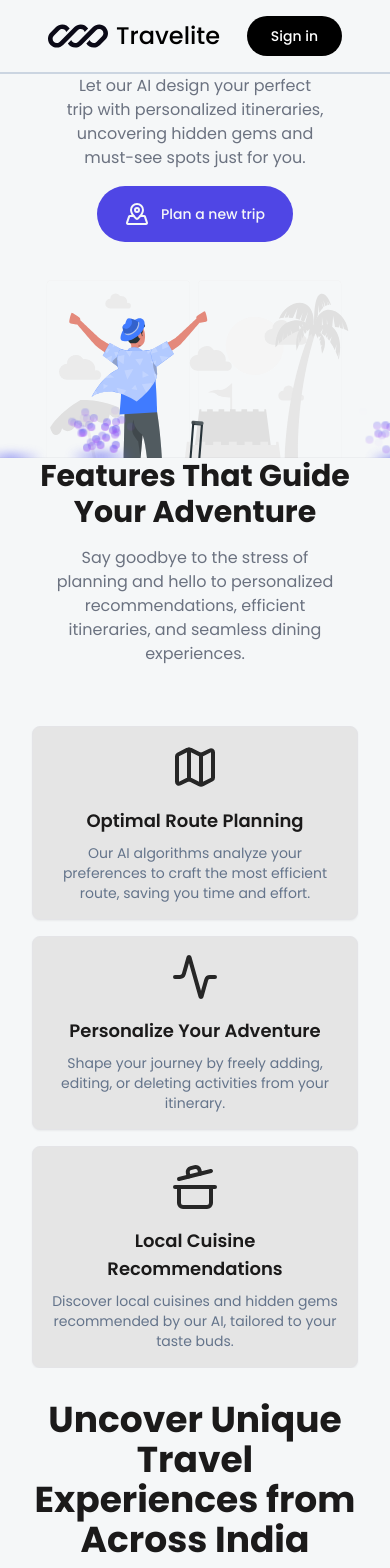
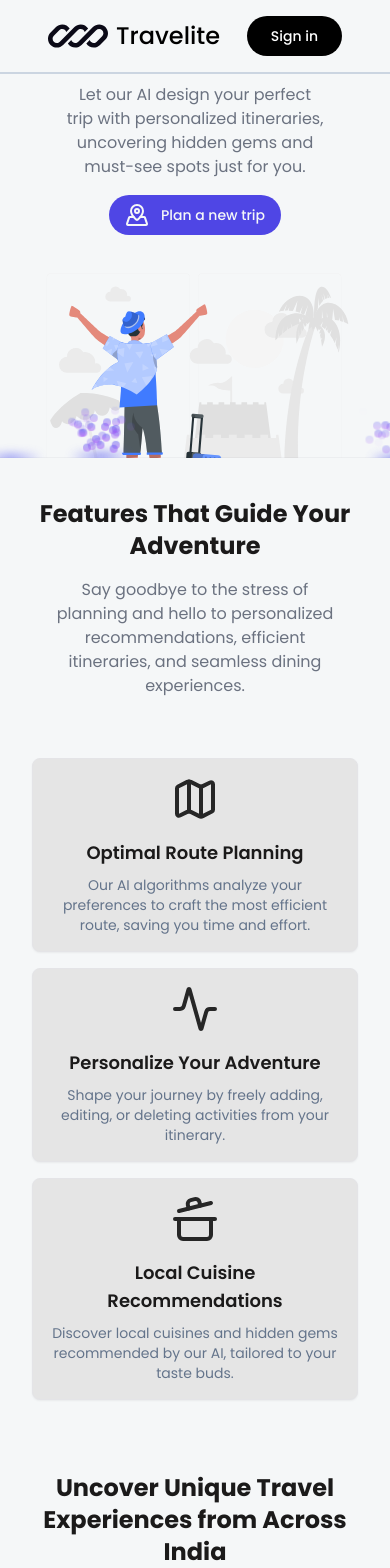
Before and after one commit to Akshansh029/Travelite, a Next.js app: page / in a window 390 px wide. Shown: the top 1568 px of the page. Built offline with nearby package versions, Linux system fonts and the light colour scheme; no server answers.

Commit message:
making responsive

```diff
--- a/src/app/create-trip/page.jsx
+++ b/src/app/create-trip/page.jsx
@@ -31,6 +31,7 @@ const CreateTrip = () => {
   const [inputPeople, setInputPeople] = useState("");
 
   const { isLoaded, user } = useUser(); // Access user information
+  console.log(user);
 
   const router = useRouter();
 
@@ -62,7 +63,7 @@ const CreateTrip = () => {
     }
     // passing final prompt to gemini model
     const result = await chatSession.sendMessage(FINAL_PROMPT);
-    console.log(result?.response?.text());
+    // console.log(result?.response?.text());
     setLoading(false);
     SaveAiTrip(result?.response?.text(), destination, days, budget, people);
   };
@@ -105,16 +106,16 @@ const CreateTrip = () => {
   };
 
   // for printing value of formdata
-  useEffect(() => {
-    if (
-      formData.destination ||
-      formData.days ||
-      formData.budget ||
-      formData.people
-    ) {
-      console.log("Form Data:", formData);
-    }
-  }, [formData]);
+  // useEffect(() => {
+  //   if (
+  //     formData.destination ||
+  //     formData.days ||
+  //     formData.budget ||
+  //     formData.people
+  //   ) {
+  //     console.log("Form Data:", formData);
+  //   }
+  // }, [formData]);
 
   useEffect(() => {
     if (currentInput.length > 0) {
--- a/src/app/page.tsx
+++ b/src/app/page.tsx
@@ -1,20 +1,18 @@
 "use client";
 import { HeroHighlightText } from "@/components/HeroHighlight";
 import { motion, useInView } from "framer-motion";
-import { Button } from "@/components/ui/button";
-import { ActivityIcon, CookingPotIcon, MapIcon, MapPinned } from "lucide-react";
+import { ActivityIcon, CookingPotIcon, MapIcon } from "lucide-react";
 import Image from "next/image";
 import { Card } from "@/components/ui/card";
 import { useRef } from "react";
 import { LayoutGridDemo } from "@/components/LayoutGrid";
 import { BackgroundBeamsWithCollision } from "@/components/ui/background-beams-with-collision";
 import { useRouter } from "next/navigation";
+import NewTripButton from "@/components/NewTripButton";
 
 export default function Home() {
   const ref1 = useRef(null);
   const ref2 = useRef(null);
-
-  const router = useRouter();
 
   const isInView1 = useInView(ref1, { once: true, amount: 0.3 });
   const isInView2 = useInView(ref2, { once: true, amount: 0.3 });
@@ -44,8 +42,7 @@ export default function Home() {
     <main className="overflow-y-auto landing-bg">
       <BackgroundBeamsWithCollision>
         <motion.section
-          className="pt-10 px-5 min-h-screen landing-bg flex flex-col items-center justify-center text-center"
-          // style={{ height: "calc(100vh - 72px)" }}
+          className="min-h-screen pt-10 px-5 flex flex-col items-center justify-center text-center"
           initial={{ opacity: 0, y: 20 }}
           animate={{ opacity: 1, y: 0 }}
           transition={{ duration: 0.6, ease: [0.4, 0.0, 0.2, 1] }}
@@ -75,16 +72,7 @@ export default function Home() {
             animate={{ opacity: 1, y: 0 }}
             transition={{ delay: 0.6, duration: 0.6 }}
           >
-            <Button
-              variant={"ghost"}
-              onClick={() => router.push("/create-trip")}
-              className="flex gap-3 py-7 px-7 bg-indigo-600 mt-4 hover:bg-[#2653c4] rounded-full"
-            >
-              <MapPinned className="landing-white-text" />
-              <p className="text-neutral-300 text-sm md:text-lg font-medium landing-white-text">
-                Plan a new trip
-              </p>
-            </Button>
+            <NewTripButton />
           </motion.div>
 
           <motion.div
@@ -102,9 +90,11 @@ export default function Home() {
           </motion.div>
         </motion.section>
       </BackgroundBeamsWithCollision>
+
+      {/* Second Section */}
       <section
         ref={ref1}
-        className="hero px-8 md:px-20 min-h-screen flex flex-col items-center justify-center gap-5 text-center overflow-y-hidden"
+        className="py-10 px-8 md:px-20 min-h-screen flex flex-col items-center justify-center gap-5 text-center"
       >
         <motion.div
           initial="hidden"
@@ -114,7 +104,7 @@ export default function Home() {
         >
           <motion.h1
             variants={itemVariants}
-            className="text-3xl lg:text-4xl font-bold dark-heading-text"
+            className="text-2xl md:text-3xl lg:text-4xl font-bold dark-heading-text"
           >
             Features That Guide Your Adventure
           </motion.h1>
@@ -127,6 +117,7 @@ export default function Home() {
             experiences.
           </motion.p>
         </motion.div>
+
         <motion.div
           initial="hidden"
           animate={isInView1 ? "visible" : "hidden"}
@@ -145,6 +136,7 @@ export default function Home() {
               </p>
             </Card>
           </motion.div>
+
           <motion.div variants={itemVariants}>
             <Card className="flex flex-col items-center p-4 h-full bg-neutral-200">
               <ActivityIcon className="w-12 h-12 text-neutral-800" />
@@ -157,6 +149,7 @@ export default function Home() {
               </p>
             </Card>
           </motion.div>
+
           <motion.div variants={itemVariants}>
             <Card className="flex flex-col items-center p-4 h-full bg-neutral-200">
               <CookingPotIcon className="w-12 h-12 text-neutral-800" />
@@ -171,10 +164,9 @@ export default function Home() {
           </motion.div>
         </motion.div>
       </section>
-      <section
-        ref={ref2}
-        className="min-h-screen landing-bg text-white p-8 overflow-hidden"
-      >
+
+      {/* Third Section */}
+      <section ref={ref2} className="min-h-screen landing-bg text-white p-8">
         <motion.div
           initial="hidden"
           animate={isInView2 ? "visible" : "hidden"}
@@ -183,7 +175,7 @@ export default function Home() {
         >
           <motion.h2
             variants={itemVariants}
-            className="text-4xl font-bold text-center mb-4 dark-heading-text"
+            className="text-2xl md:text-3xl lg:text-4xl font-bold text-center mb-4 dark-heading-text"
           >
             Uncover Unique Travel Experiences from Across India
           </motion.h2>
@@ -198,6 +190,7 @@ export default function Home() {
             shared by travelers from all over India. See the country through
             their eyes and find the perfect adventure for you.
           </motion.p>
+
           <motion.div variants={itemVariants}>
             <LayoutGridDemo />
           </motion.div>
--- a/src/components/HeroHighlight.tsx
+++ b/src/components/HeroHighlight.tsx
@@ -1,6 +1,6 @@
 "use client";
 import { motion } from "framer-motion";
-import { HeroHighlight, Highlight } from "../components/ui/hero-highlight";
+import { Highlight } from "../components/ui/hero-highlight";
 
 export function HeroHighlightText() {
   return (
@@ -17,9 +17,11 @@ export function HeroHighlightText() {
         duration: 0.5,
         ease: [0.4, 0.0, 0.2, 1],
       }}
-      className="text-2xl px-4 md:text-4xl lg:text-5xl font-bold dark-heading-text dark:text-black max-w-4xl leading-relaxed lg:leading-snug text-center mx-auto"
+      className="text-3xl px-4 md:text-4xl lg:text-5xl font-bold dark-heading-text dark:text-black max-w-4xl leading-relaxed lg:leading-snug text-center mx-auto flex flex-col sm:flex-row items-center"
     >
-      Your Dream Trip,{" "}
+      <span className="text-3xl px-4 md:text-4xl lg:text-5xl font-bold dark-heading-text dark:text-black">
+        Your Dream Trip,
+      </span>
       <Highlight className="text-[#f5f7f8] dark:text-white py-1 px-4">
         AI-Approved
       </Highlight>
--- a/src/components/Navbar.tsx
+++ b/src/components/Navbar.tsx
@@ -10,7 +10,6 @@ import { useUser } from "@clerk/nextjs";
 export default function Navbar() {
   const router = useRouter();
   const user = useUser();
-  console.log(user);
 
   return (
     <nav className="sticky top-0 landing-bg text-black p-4 border-b-2 border-slate-300 z-[99] ">
--- /dev/null
+++ b/src/components/NewTripButton.jsx
@@ -0,0 +1,20 @@
+import React from "react";
+import { Button } from "@/components/ui/button";
+import { MapPinned } from "lucide-react";
+
+const NewTripButton = () => {
+  return (
+    <Button
+      variant={"ghost"}
+      onClick={() => router.push("/create-trip")}
+      className="flex gap-3 py-3 px-4 md:py-7 md:px-7 bg-indigo-600 mt-4 hover:bg-[#2653c4] rounded-full"
+    >
+      <MapPinned className="landing-white-text w-6 h-6" />
+      <p className="text-neutral-300 text-sm md:text-lg font-medium landing-white-text">
+        Plan a new trip
+      </p>
+    </Button>
+  );
+};
+
+export default NewTripButton;
--- a/src/components/ui/hero-highlight.tsx
+++ b/src/components/ui/hero-highlight.tsx
@@ -86,7 +86,7 @@ export const Highlight = ({
         display: "inline",
       }}
       className={cn(
-        `relative inline-block pb-1   px-1 rounded-lg bg-gradient-to-r from-indigo-600 to-purple-600 dark:from-indigo-500 dark:to-purple-500`,
+        `relative inline-block pb-1 text-3xl  px-1 rounded-lg bg-gradient-to-r from-indigo-600 to-purple-600 dark:from-indigo-500 dark:to-purple-500`,
         className
       )}
     >
--- a/src/components/ui/layout-grid.tsx
+++ b/src/components/ui/layout-grid.tsx
@@ -26,7 +26,7 @@ export const LayoutGrid = ({ cards }: { cards: Card[] }) => {
   };
 
   return (
-    <div className="w-full h-full p-10 grid grid-cols-1 md:grid-cols-3  max-w-7xl mx-auto gap-4 relative">
+    <div className="w-full h-full p-10 grid grid-cols-1 md:grid-cols-3 max-w-7xl mx-auto gap-4 relative">
       {cards.map((card, i) => (
         <div
           key={i}
```
Also changed, not shown: middleware.ts (renamed from src/middleware.ts).
